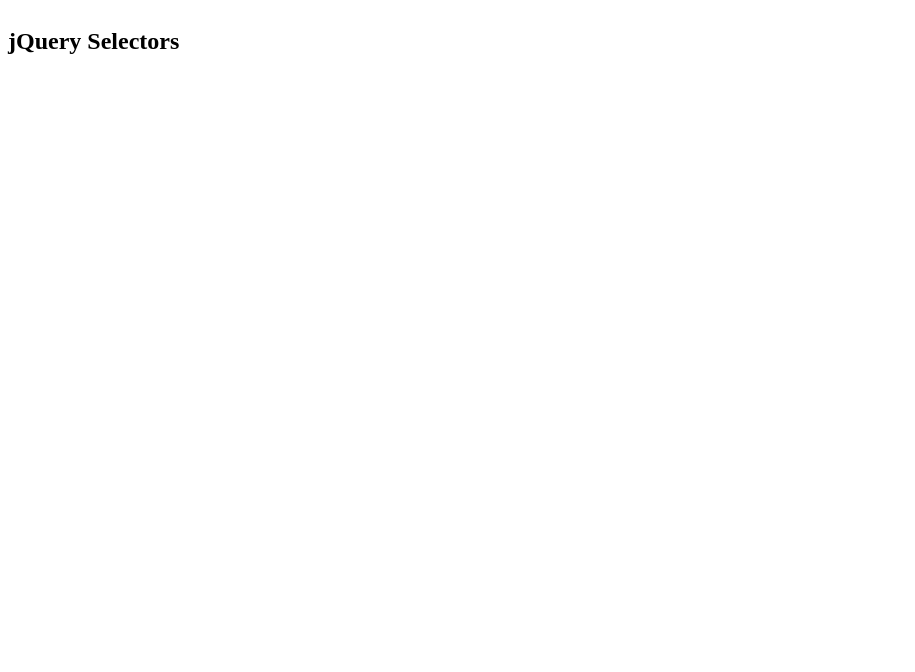
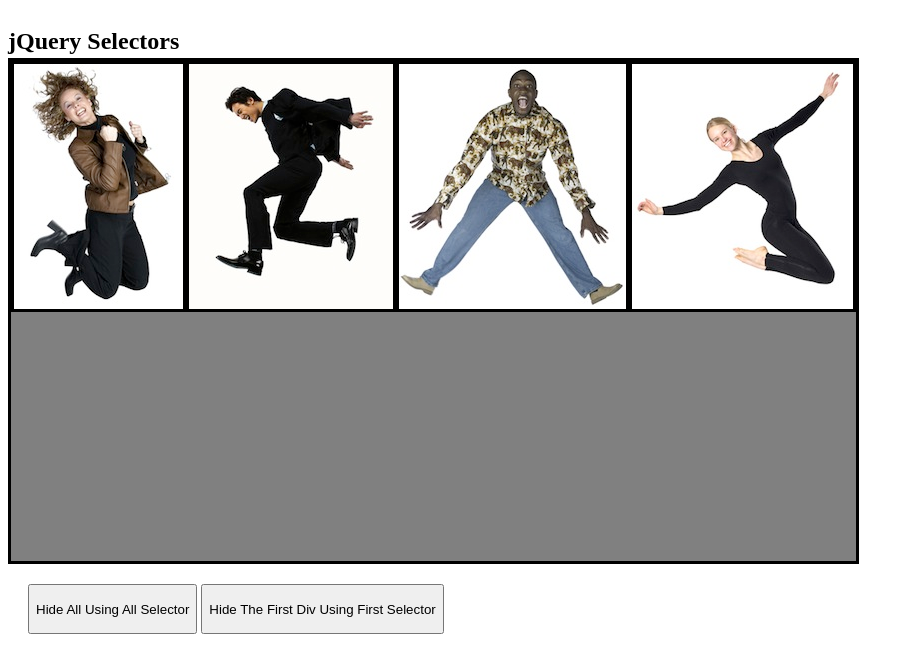
Before and after one commit to abdibedaso/jQuery, a plain HTML site: page 02-Selectors/index.html in a window 1280 px wide. Shown: the whole page, without its empty margins (0-915 px from the left). Drawn offline with nearby package versions, Linux system fonts and the light colour scheme.

Commit message:
add jQuery id-selector js to index

```diff
--- a/02-Selectors/index.html
+++ b/02-Selectors/index.html
@@ -13,6 +13,21 @@
         <h2>jQuery Selectors</h2>
     </div>
 
+    <div id="main">
+        <div id="first_box" class="guess_box"><img src="images/jump1.jpg" /></div>
+        <div class="guess_box"><img src="images/jump2.jpg" /></div>
+        <div class="guess_box"><img src="images/jump3.jpg" /></div>
+        <div class="guess_box"><img src="images/jump4.jpg" /></div>
+    </div>
+
+    <div id="buttons">
+        <button id="all_selector">Hide All Using All Selector</button>
+        <button id="div_first_selector">Hide The First Div Using First Selector</button>
+    </div>
+
+    <!-- $(“#my_id") — Selects the element that has the ID of my_id. -->
+    <script src="scripts/id-selector.js"></script>
+
 </body>
 
 </html>
```
